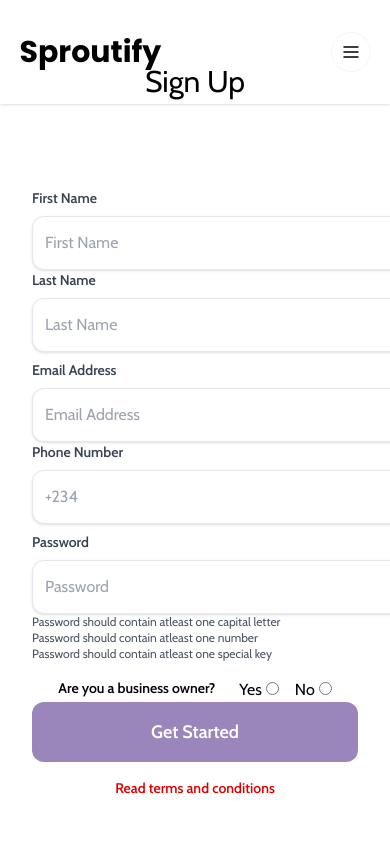
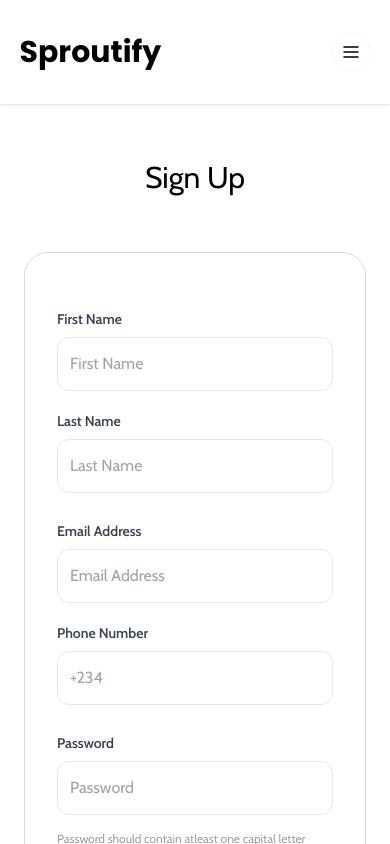
Before and after one commit to CISH-NG/Sproutify, a Next.js app: page /signup in a window 390 px wide. Shown: the top 844 px of the page. Built offline with nearby package versions, Linux system fonts and the light colour scheme.

Commit message:
Fix: Responsiveness

```diff
--- a/src/pages/signin.tsx
+++ b/src/pages/signin.tsx
@@ -30,7 +30,7 @@ function Signin() {
 
 	return (
 		<DefaultLayout>
-			<div className="my-16 flex h-[calc(100vh-135px)] flex-col items-center justify-center px-[5%] lg:my-20">
+			<div className="my-16 flex min-h-[calc(100vh-135px)] flex-col items-center justify-center px-[5%] lg:my-20">
 				<h1 className="mb-10 text-3xl">Sign In</h1>
 
 				<form
--- a/src/pages/signup.tsx
+++ b/src/pages/signup.tsx
@@ -41,14 +41,16 @@ function SignUp() {
 
 	return (
 		<DefaultLayout>
-			<div className="flex h-[calc(100vh-135px)] flex-col items-center justify-center">
+			<div className="flex flex-col items-center justify-center px-6 py-14 lg:min-h-[calc(100vh-135px)] lg:pt-[120px] lg:pb-10">
 				<h1 className="mb-10 text-3xl">Sign Up</h1>
+
+				{/* className="mb-4 mt-4 flex w-full max-w-[470px] flex-col items-center rounded-3xl border border-[#D9D9D9] px-8 pt-12 pb-8 lg:px-[72px]" */}
 				<form
-					className="mx-auto mb-4 mt-4 w-full max-w-5xl rounded bg-white px-8 pt-6 pb-8 sm:w-[650px]"
+					className="mb-4 mt-4 w-full rounded-3xl border border-[#D9D9D9] bg-white px-8 pt-12  pb-8 lg:mx-auto lg:max-w-5xl lg:px-[72px]"
 					onChange={handleInputChange}
 				>
-					<div className="my-2 flex  flex-col justify-between sm:flex-row">
-						<div className="w-96">
+					<div className="my-2 flex flex-col justify-between gap-x-16 sm:mb-10 sm:flex-row">
+						<div className="mb-5 w-full sm:mb-0 sm:w-1/2">
 							<label
 								className="mb-2 block text-sm font-bold text-gray-700"
 								htmlFor="firstname"
@@ -56,13 +58,14 @@ function SignUp() {
 								First Name
 							</label>
 							<input
-								className=" w-full appearance-none rounded-xl border py-4 px-3 leading-tight text-gray-700 shadow focus:outline-none"
+								className="w-full appearance-none rounded-xl border py-4 px-3 leading-tight text-gray-700 focus:shadow"
 								id="firstname"
 								type="text"
 								placeholder="First Name"
 							/>
 						</div>
-						<div className="w-96">
+
+						<div className="mb-5  w-full sm:mb-0 sm:w-1/2">
 							<label
 								className="mb-2 block text-sm font-bold text-gray-700"
 								htmlFor="lastname"
@@ -70,15 +73,16 @@ function SignUp() {
 								Last Name
 							</label>
 							<input
-								className=" w-full appearance-none rounded-xl border py-4 px-3 leading-tight text-gray-700 shadow focus:outline-none"
+								className="w-full appearance-none rounded-xl border py-4 px-3 leading-tight text-gray-700 focus:shadow"
 								id="lastname"
 								type="text"
 								placeholder="Last Name"
 							/>
 						</div>
 					</div>
-					<div className="my-2 flex  flex-col justify-between sm:flex-row">
-						<div className="w-96">
+
+					<div className="my-2 flex flex-col justify-between gap-x-16 sm:mb-10 sm:flex-row">
+						<div className="mb-5  w-full sm:mb-0 sm:w-1/2">
 							<label
 								className="mb-2 block text-sm font-bold text-gray-700"
 								htmlFor="email"
@@ -86,13 +90,14 @@ function SignUp() {
 								Email Address
 							</label>
 							<input
-								className="focus:shadow-outline w-full appearance-none rounded-xl border py-4 px-3 leading-tight text-gray-700 shadow focus:outline-none"
+								className="w-full appearance-none rounded-xl border py-4 px-3 leading-tight text-gray-700 focus:shadow"
 								id="email"
 								type="email"
 								placeholder="Email Address"
 							/>
 						</div>
-						<div className="w-96 ">
+
+						<div className="mb-5 w-full sm:mb-0 sm:w-1/2">
 							<label
 								className="mb-2 block text-sm font-bold text-gray-700"
 								htmlFor="phonenumber"
@@ -100,15 +105,16 @@ function SignUp() {
 								Phone Number
 							</label>
 							<input
-								className="focus:shadow-outline w-full appearance-none rounded-xl border py-4 px-3 leading-tight text-gray-700 shadow focus:outline-none"
+								className="w-full appearance-none rounded-xl border py-4 px-3 leading-tight text-gray-700 focus:shadow"
 								id="phonenumber"
 								type="tel"
 								placeholder="+234"
 							/>
 						</div>
 					</div>
-					<div className="my-2">
-						<div className="w-96">
+
+					<div className="my-2 flex flex-col justify-between gap-x-16 sm:mb-10 sm:flex-row">
+						<div className="mb-5  w-full sm:mb-0 sm:w-1/2">
 							<label
 								className="mb-2 block text-sm font-bold text-gray-700"
 								htmlFor="password"
@@ -116,25 +122,32 @@ function SignUp() {
 								Password
 							</label>
 							<input
-								className="w-full appearance-none rounded-xl border py-4 px-3 leading-tight text-gray-700 shadow focus:outline-none"
+								className="w-full appearance-none rounded-xl border py-4 px-3 leading-tight text-gray-700 focus:shadow"
 								id="password"
 								type="text"
 								placeholder="Password"
 							/>
-							<p className="text-xs  text-gray-600">
+							<div className="flex flex-col gap-y-2 pt-4">
+								<p className="text-xs text-[#A0A0A0]">
 									Password should contain atleast one capital letter
 								</p>
-							<p className="text-xs  text-gray-600">
-								Password should contain atleast one number{' '}
+								<p className="text-xs  text-[#A0A0A0]">
+									Password should contain atleast one number
 								</p>
-							<p className="text-xs  text-gray-600">
+								<p className="text-xs text-[#A0A0A0]">
 									Password should contain atleast one special key
 								</p>
 							</div>
-						<div className="mt-4 flex flex-row justify-center space-x-6 text-center ">
+						</div>
+
+						<div className="mb-5  w-1/2 sm:mb-0"></div>
+					</div>
+
+					<div className="mt-4 mb-16 flex flex-row justify-center space-x-6 text-center ">
 						<p className="inline-block align-baseline text-sm font-bold">
 							Are you a business owner?
 						</p>
+
 						<div className="flex flex-row justify-center space-x-4 text-center">
 							<div className="space-x-1">
 								<label htmlFor="radioDefault01">Yes</label>
@@ -157,7 +170,7 @@ function SignUp() {
 					</div>
 					<div className="flex justify-center">
 						<button
-								className={`w-full rounded-xl  ${
+							className={`w-full rounded-xl lg:max-w-[319px]  ${
 								isFormFilled ? 'bg-[#4C2884]' : 'bg-[#4c28848f]'
 							} py-4 px-4 text-lg font-bold text-white`}
 							type="button"
@@ -165,14 +178,13 @@ function SignUp() {
 							Get Started
 						</button>
 					</div>
-						<div className="mt-4 flex w-full flex-row justify-center">
+					<div className="mt-8 flex w-full flex-row justify-center">
 						<a
 							className="inline-block align-baseline text-sm font-bold text-[#DE0000] hover:text-red-800"
 							href="#"
 						>
 							Read terms and conditions
 						</a>
-						</div>
 					</div>
 				</form>
 			</div>
```
Lines whose indentation alone changed are shown as unchanged.
